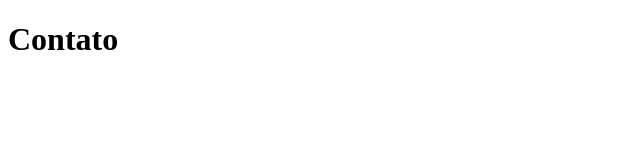
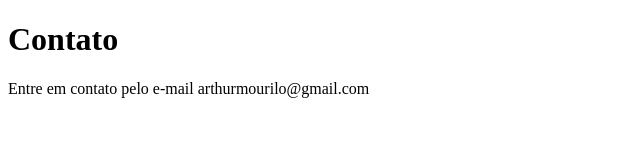
Before and after one commit to arthursak/sistema-de-cadastro, a plain HTML site: page contato.html in a window 1280 px wide. Shown: the whole page, without its empty margins (0-640 px from the left). Drawn offline with Linux system fonts and the light colour scheme.

Commit message:
Adicionando contato

```diff
--- a/contato.html
+++ b/contato.html
@@ -8,5 +8,6 @@
 </head>
 <body>
     <h1>Contato</h1>
+    <p>Entre em contato pelo e-mail arthurmourilo@gmail.com</p>
 </body>
 </html>
```
